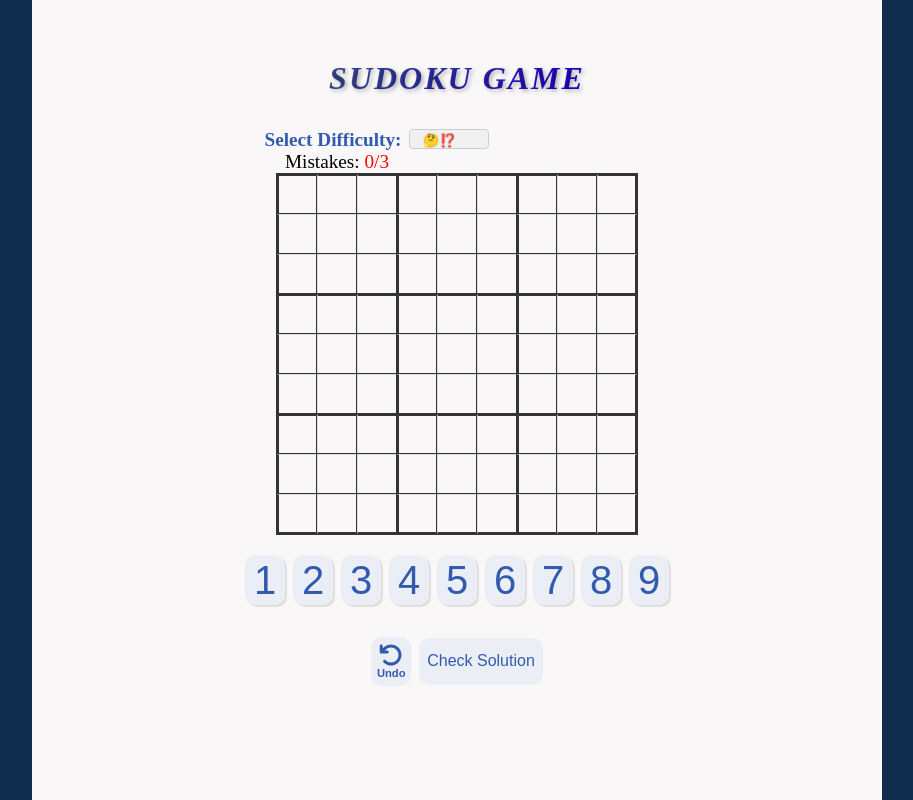
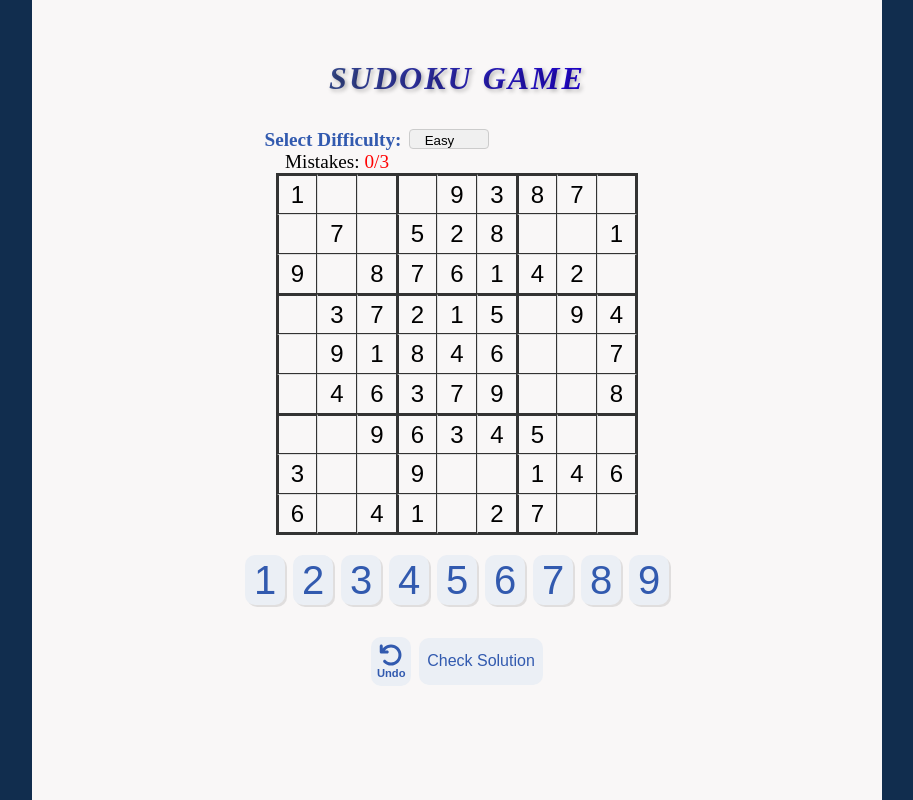
Before and after one commit to ahmadfa-lb/Sudoku-Game-in-React-and-TypeScript, a React (Vite) app: page / in a window 1280 px wide. Shown: the whole page, without its empty margins (183-1096 px from the left). Built offline with nearby package versions, Linux system fonts and the light colour scheme.

Commit message:
making it render an easy board by default....

```diff
--- a/src/App.tsx
+++ b/src/App.tsx
@@ -1,4 +1,4 @@
-import React, { useState } from 'react';
+import React, { useState, useEffect } from 'react';
 import SudokuGrid from './components/SudokuGrid';
 import NumberButtons from './components/NumbersBtns';
 import BoxResult from './components/BoxResult';
@@ -17,15 +17,20 @@ library.add(fas, fab);
 
 const App: React.FC = () => {
   const [grid, setGrid] = useState(Array.from({ length: 9 }, () => Array(9).fill('')));
-  const [gridHistory, setGridHistory] = useState<string[][][]>([]); // Track grid history
+  const [gridHistory, setGridHistory] = useState<string[][][]>([]);
   const [focusedCell, setFocusedCell] = useState<{ row: number; col: number } | null>(null);
   const [selectedNumber, setSelectedNumber] = useState<string>('');
   const [mistakes, setMistakes] = useState(0);
   const maxMistakes = 3;
   const [isGameOver, setIsGameOver] = useState<boolean>(false);
-  const [gameResult, setGameResult] = useState<'win' | 'lose' | null>(null); // Manage game result
+  const [gameResult, setGameResult] = useState<'win' | 'lose' | null>(null);
   const [resetConflictCells, setResetConflictCells] = useState<() => void>(() => {});
+  const [difficulty, setDifficulty] = useState<string>('easy');
 
+  useEffect(() => {
+    const newPuzzle = generatePuzzle(difficulty);
+    setGrid(newPuzzle);
+  }, [difficulty]);
 
   const handleNumberClick = (number: string) => {
     if (focusedCell) {
@@ -82,7 +87,7 @@ const App: React.FC = () => {
 
   return (
     <>
-      {isGameOver && <BoxResult resetGame={resetGame} gameResult={gameResult!} />} {/* Pass gameResult */}
+      {isGameOver && <BoxResult resetGame={resetGame} gameResult={gameResult!} />}
       <div className='game-container'>
         <h1 className='game-name'>Sudoku Game</h1>
         <div className='diff'>
--- a/src/components/DifficultySelector.tsx
+++ b/src/components/DifficultySelector.tsx
@@ -12,7 +12,7 @@ interface DifficultySelectorProps {
 }
 
 const DifficultySelector: React.FC<DifficultySelectorProps> = ({ items, onSelect }) => {
-  const [selectedValue, setSelectedValue] = useState<string>('');
+  const [selectedValue, setSelectedValue] = useState<string>('easy');
   const [isOpen, setIsOpen] = useState<boolean>(false);
 
   const handleSelect = (value: string) => {
@@ -23,7 +23,7 @@ const DifficultySelector: React.FC<DifficultySelectorProps> = ({ items, onSelect
 
   const toggleDropdown = () => setIsOpen(!isOpen);
 
-  const selectedLabel = items.find(item => item.value === selectedValue)?.label || '🤔⁉️';
+  const selectedLabel = items.find(item => item.value === selectedValue)?.label || 'easy';
 
   return (
     <div>
```
